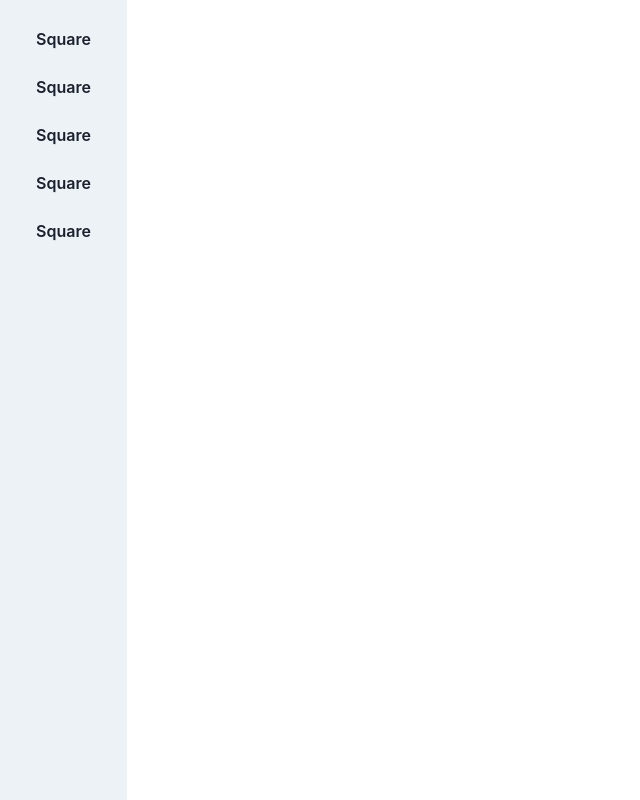
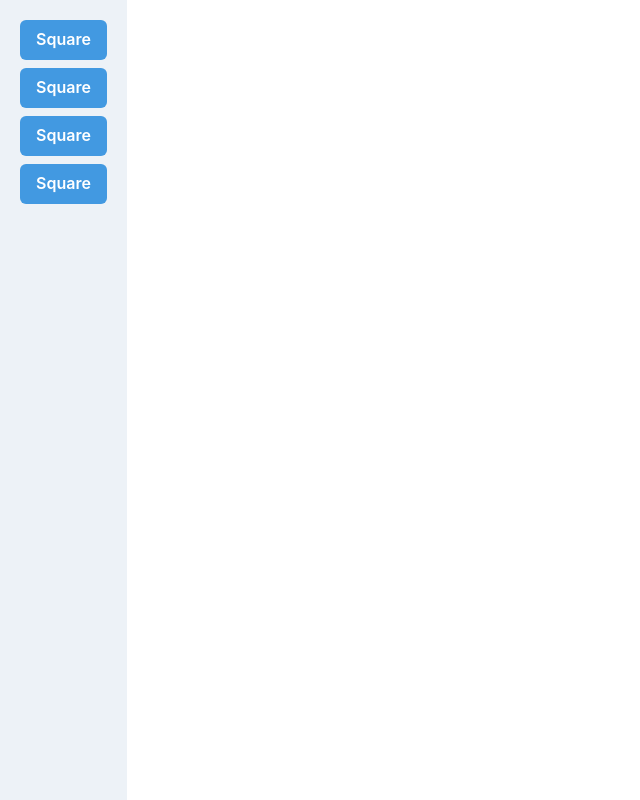
Before and after one commit to Fernando-J-Garcia/Sponge, a Next.js app: page / in a window 1280 px wide. Shown: the whole page, without its empty margins (0-640 px from the left). Built offline with nearby package versions, Linux system fonts and the light colour scheme.

Commit message:
color change

```diff
--- a/components/Toolbar.tsx
+++ b/components/Toolbar.tsx
@@ -6,19 +6,24 @@ export default function Toolbar() {
     <Box p={5} bg="gray.100" w={"fit-content"} h="100vh">
       <List>
         <ListItem paddingBottom={2}>
-          <Button>Square</Button>
+          <Button bg="blue.400" color="white">
+            Square
+          </Button>
         </ListItem>
         <ListItem paddingBottom={2}>
-          <Button>Square</Button>
+          <Button bg="blue.400" color="white">
+            Square
+          </Button>
         </ListItem>
         <ListItem paddingBottom={2}>
-          <Button>Square</Button>
+          <Button bg="blue.400" color="white">
+            Square
+          </Button>
         </ListItem>
         <ListItem paddingBottom={2}>
-          <Button>Square</Button>
-        </ListItem>
-        <ListItem paddingBottom={2}>
-          <Button>Square</Button>
+          <Button bg="blue.400" color="white">
+            Square
+          </Button>
         </ListItem>
       </List>
     </Box>
```
